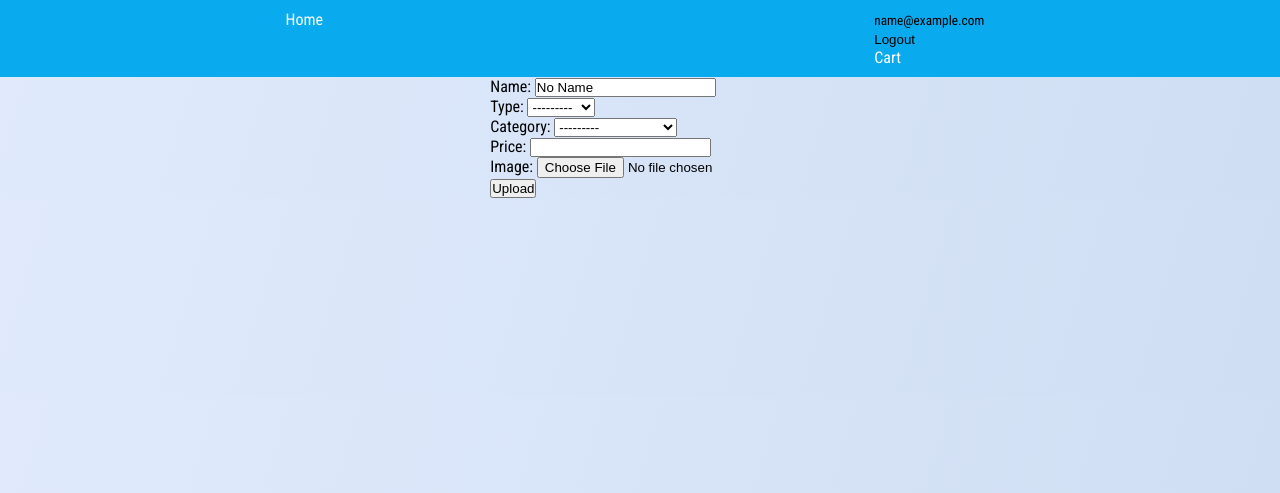
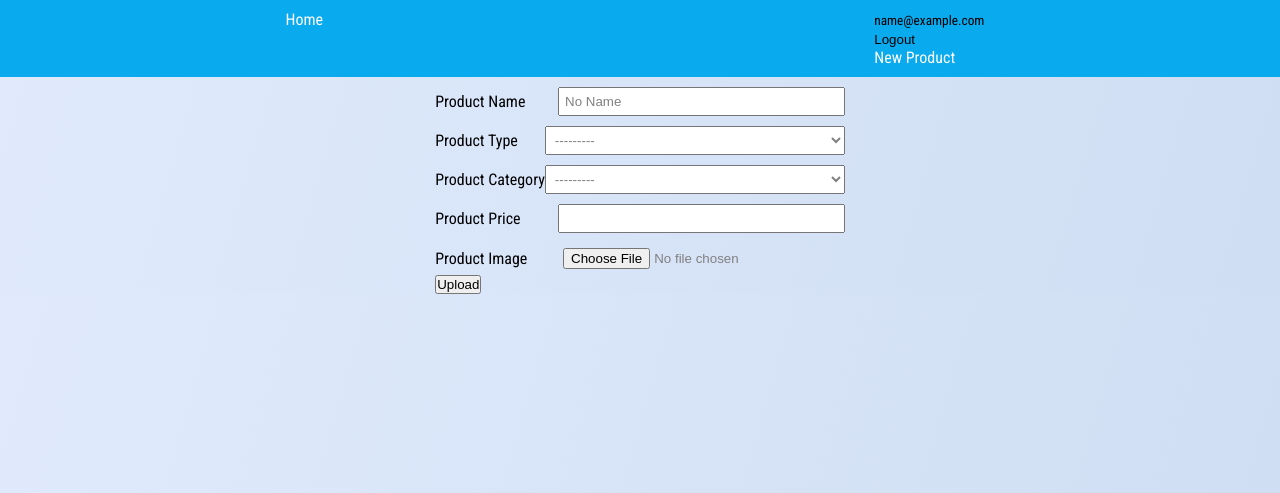
Before and after one commit to yoojen/ecommerce_oauth, a Django app: page /upload-product/ in a window 1280 px wide. Shown: the top 493 px of the page. Run offline with Django 5.2, Linux system fonts and the light colour scheme; a user stored in the database is signed in; tables that the repository leaves empty hold one stand-in row (values such as "Sample post"); parts of the project's set-up code (start-up, migrations or seed data) failed here and were passed over.

Commit message:
modified templates

```diff
--- a/product/templates/product/add_product.html
+++ b/product/templates/product/add_product.html
@@ -19,7 +19,26 @@
         {% endif %}
         <form action="{% url 'product:add_product' %}" method="POST" enctype="multipart/form-data">
             {%  csrf_token %}
-            {{form.as_p}}
+            <div class="each-tag">
+                <label for="id_name">Product Name</label>
+                {{form.name}}
+            </div>
+             <div class="each-tag">
+                <label for="id_type">Product Type</label>
+                {{form.type}}
+             </div>
+            <div class="each-tag">
+                <label for="id_category">Product Category</label>
+                {{form.category}}
+            </div>
+             <div class="each-tag">
+                <label for="id_price">Product Price</label>
+                {{form.price}}
+             </div>
+            <div class="each-tag">
+                <label for="id_image">Product Image</label>
+                {{form.image}}
+            </div>
             <input type="submit" value="Upload">
         </form>
     {% endblock %}
--- a/product/templates/product/base.html
+++ b/product/templates/product/base.html
@@ -23,10 +23,16 @@
                     {%  csrf_token %}
                     <input type="submit" value="Logout">
                 </form>
+                {% if user.is_superuser %}
+                    <a href="{% url 'product:add_product' %}">New Product</a>
+                {% endif %}
+                <a href="{% url 'product:orders' %}"></a>
             {% else %}
                 <a href="{% url 'account_login' %}">Login</a>
             {% endif %}
-            <a href="{% url 'product:view_cart' %}">Cart</a>
+            {% if not user.is_superuser %}
+                <a href="{% url 'product:view_cart' %}">Cart</a>
+            {% endif %}
         </div>
     </nav>
     {% block content %}
```
Also changed, not shown: product/templates/product/checkout.html (+10 -0 lines).
